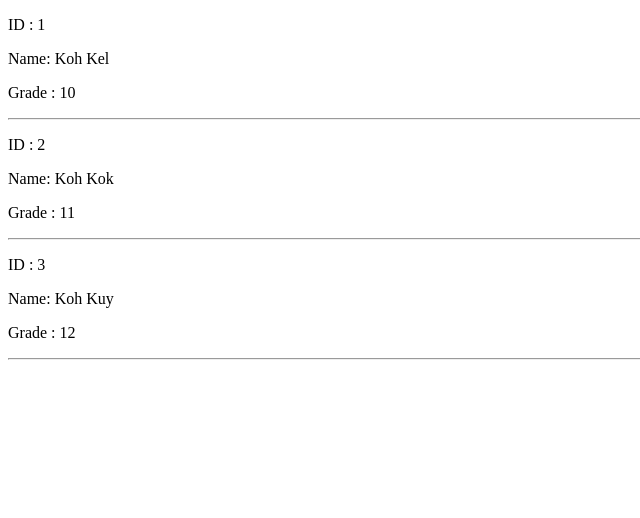
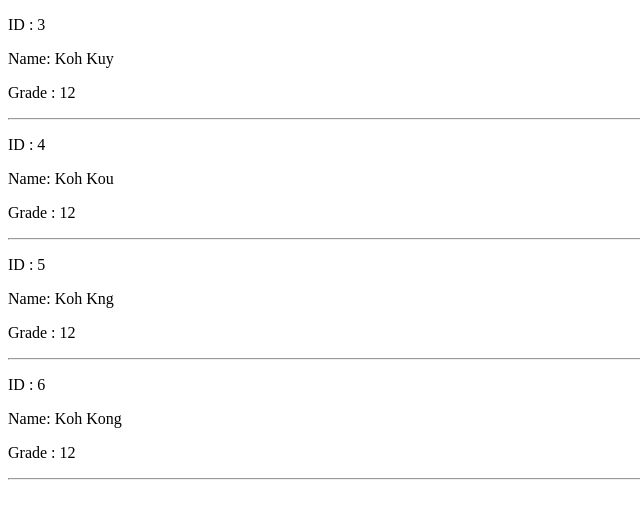
Before and after one commit to HoemSokmeng/ReactVite, a React (Vite) app in the folder my-reactjs/: page / in a window 1280 px wide. Shown: the top 518 px of the page, without its empty margins (0-640 px from the left). Built offline with nearby package versions, Linux system fonts and the light colour scheme.

Commit message:
add last rendering

```diff
--- a/my-reactjs/src/App.tsx
+++ b/my-reactjs/src/App.tsx
@@ -6,7 +6,7 @@
 
 // import Item from "./components/ConditionalRendering";
 
-import Student from "./components/RenderingList/Student";
+import FillterStudent  from "./components/RenderingList/Student";
 
 function App() {
   return (
@@ -32,8 +32,8 @@ function App() {
 
         {/* <People /> */}
 
-        <Student />
-
+        {/* <Student /> */}
+        <FillterStudent />
     </div>
   )
 }
--- a/my-reactjs/src/components/RenderingList/Student.tsx
+++ b/my-reactjs/src/components/RenderingList/Student.tsx
@@ -23,14 +23,55 @@ const studentObject: StudentModel[] = [
     name:"Koh Kuy",
     grade:12,
   }
-]
+  ,
+  {
+    id:4,
+    name:"Koh Kou",
+    grade:12,
+  },
+  {
+    id:5,
+    name:"Koh Kng",
+    grade:12,
+  },
+  {
+    id:6,
+    name:"Koh Kong",
+    grade:12,
+  }
+];
+
+// const FillterStudent: React.FC = () => {
+//   console.log(
+//     "Hello Kok: ", studentObject.filter((it) => it.grade === 12);
+//   )
 
 
-const Student: React.FC = () => {
+  // return (
+  //   <div>
+  //       {studentObject.map((it) => (
+  //         <div>
+  //           <p>ID : {it.id}</p>
+  //           <p>Name: {it.name}</p>
+  //           <p>Grade : {it.grade}</p>
+  //           <hr />
+  //         </div>
+  //       ))}
+  //   </div>
+  // );
+//};
+
+
+const FillterStudent: React.FC = ()   => {
+  // console.log( "Hello Kok: ", studentObject.filter((it) => it.grade === 12)
+  // )
+
   return (
+
     <div>
-        {studentObject.map((it) => (
-          <div>
+
+        {studentObject.filter((it) => it.grade === 12).map((it, inde) => (
+          <div key={inde}>
             <p>ID : {it.id}</p>
             <p>Name: {it.name}</p>
             <p>Grade : {it.grade}</p>
@@ -41,4 +82,4 @@ const Student: React.FC = () => {
   );
 };
 
-export default Student;
+export default FillterStudent;
```
